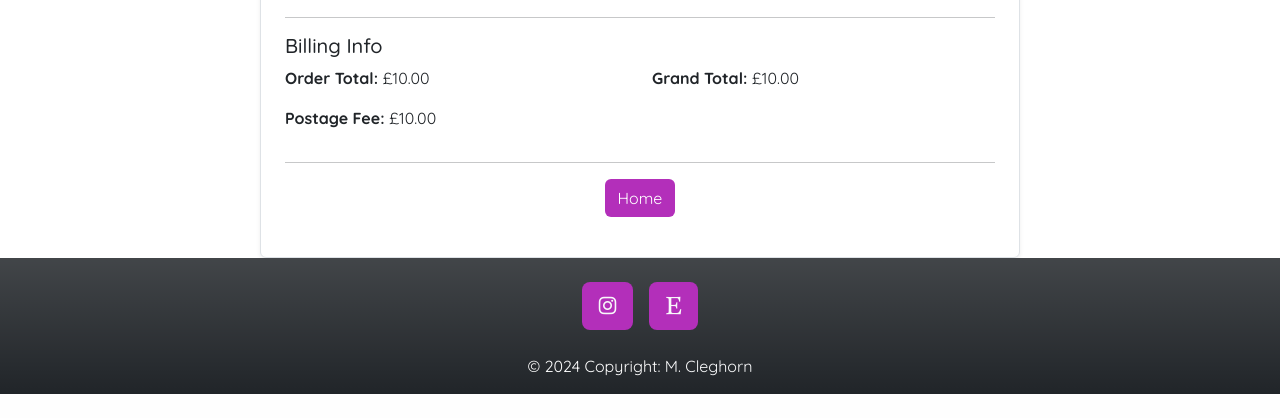
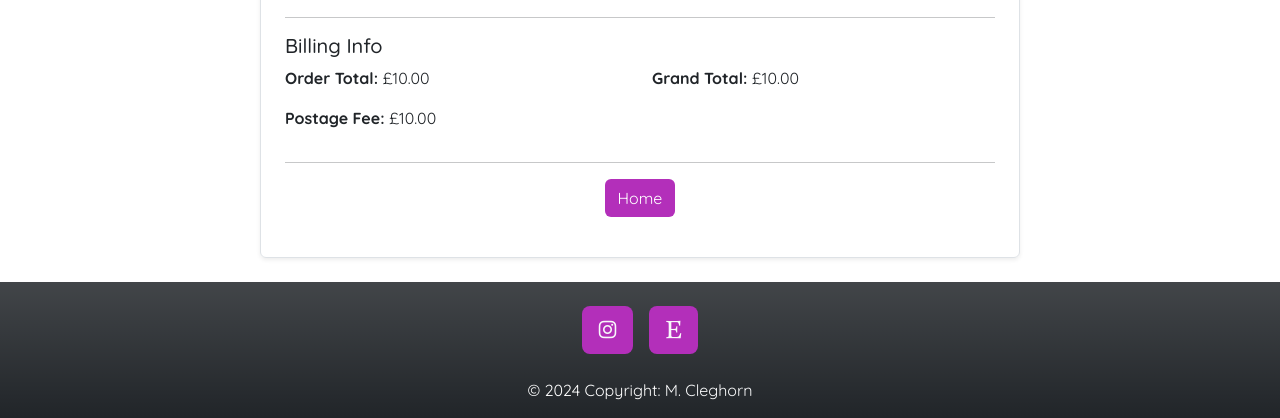
Before and after one commit to Cleg83/sew_crafty_project, a Django app: page /checkout/success/000 in a window 1280 px wide. Shown: the part 1061-1479 px from the top of the page. Before the commit the page ends 1455 px from the top, so only its background shows below. Run offline with Django 5.2, Linux system fonts and the light colour scheme; tables that the repository leaves empty hold one stand-in row (values such as "Sample post"); some libraries are stand-ins or nearby versions.

Commit message:
Add mt-4 class to footer wrapper

```diff
--- a/templates/base.html
+++ b/templates/base.html
@@ -75,7 +75,7 @@
 		{% block content %}
 		{% endblock %}
 
-		<div class="footer-wrapper">
+		<div class="footer-wrapper mt-4">
 			{% include 'includes/footer.html' %}
 		</div>
 	</div>
```
